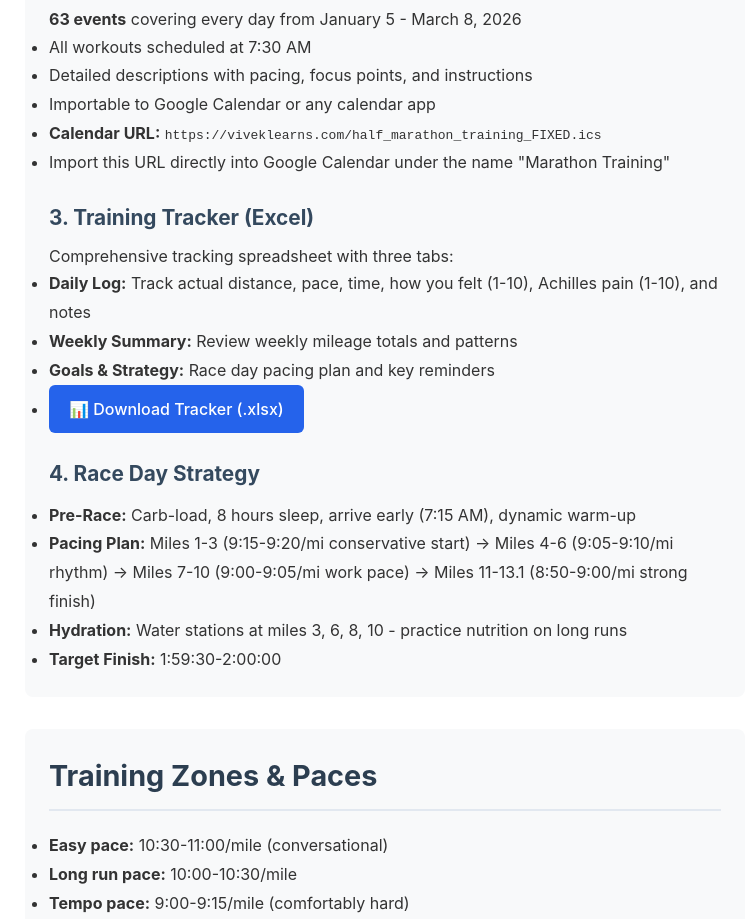
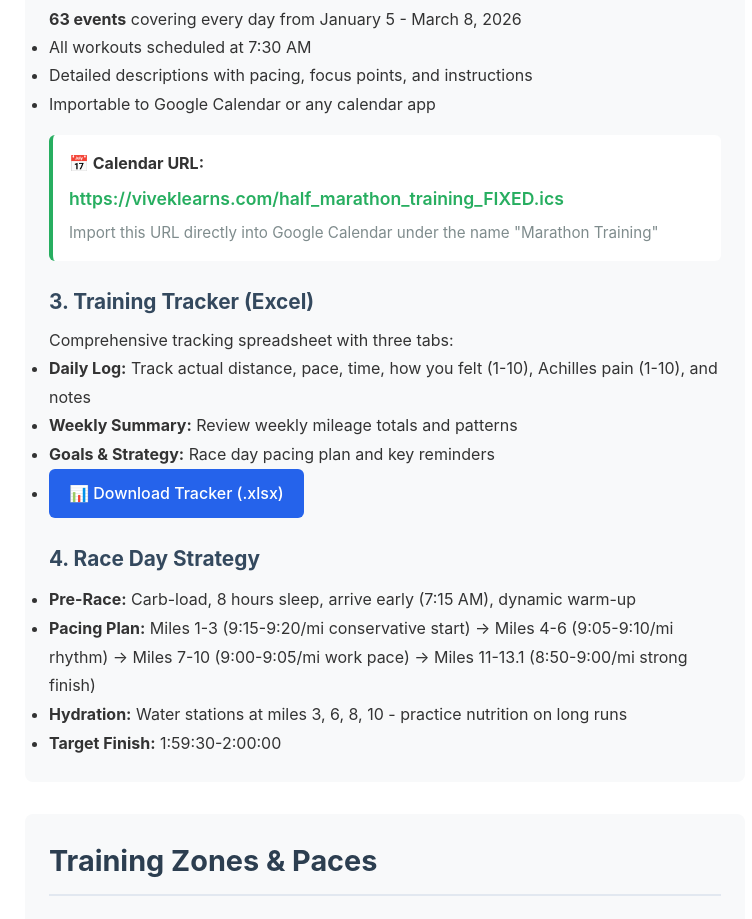
Before and after one commit to Viveklearns/viveklearns_website, a plain HTML site: page half-marathon-training.html in a window 1280 px wide. Shown: the part 2015-2934 px from the top of the page, without its empty margins (255-1007 px from the left). Drawn offline with Linux system fonts and the light colour scheme.

Commit message:
Make calendar URL more prominent and visible
- Styled calendar URL section with highlighted box
- Increased font size (1.1rem) and weight (600)
- Added green accent color and border
- Made URL clickable and more visually distinct
- Improved readability with better spacing

```diff
--- a/half-marathon-training.html
+++ b/half-marathon-training.html
@@ -130,9 +130,14 @@
                     <li>All workouts scheduled at 7:30 AM</li>
                     <li>Detailed descriptions with pacing, focus points, and instructions</li>
                     <li>Importable to Google Calendar or any calendar app</li>
-                    <li><strong>Calendar URL:</strong> <code>https://viveklearns.com/half_marathon_training_FIXED.ics</code></li>
-                    <li>Import this URL directly into Google Calendar under the name "Marathon Training"</li>
                 </ul>
+                <div style="background: white; padding: 1rem; border-radius: 6px; border-left: 4px solid #27ae60; margin: 1rem 0;">
+                    <p style="margin: 0 0 0.5rem 0;"><strong>📅 Calendar URL:</strong></p>
+                    <p style="font-size: 1.1rem; font-weight: 600; color: #2c3e50; margin: 0.5rem 0; word-break: break-all;">
+                        <a href="https://viveklearns.com/half_marathon_training_FIXED.ics" style="color: #27ae60; text-decoration: none;">https://viveklearns.com/half_marathon_training_FIXED.ics</a>
+                    </p>
+                    <p style="margin: 0.5rem 0 0 0; font-size: 0.95rem; color: #7f8c8d;">Import this URL directly into Google Calendar under the name "Marathon Training"</p>
+                </div>
 
                 <h3>3. Training Tracker (Excel)</h3>
                 <p>Comprehensive tracking spreadsheet with three tabs:</p>
```
